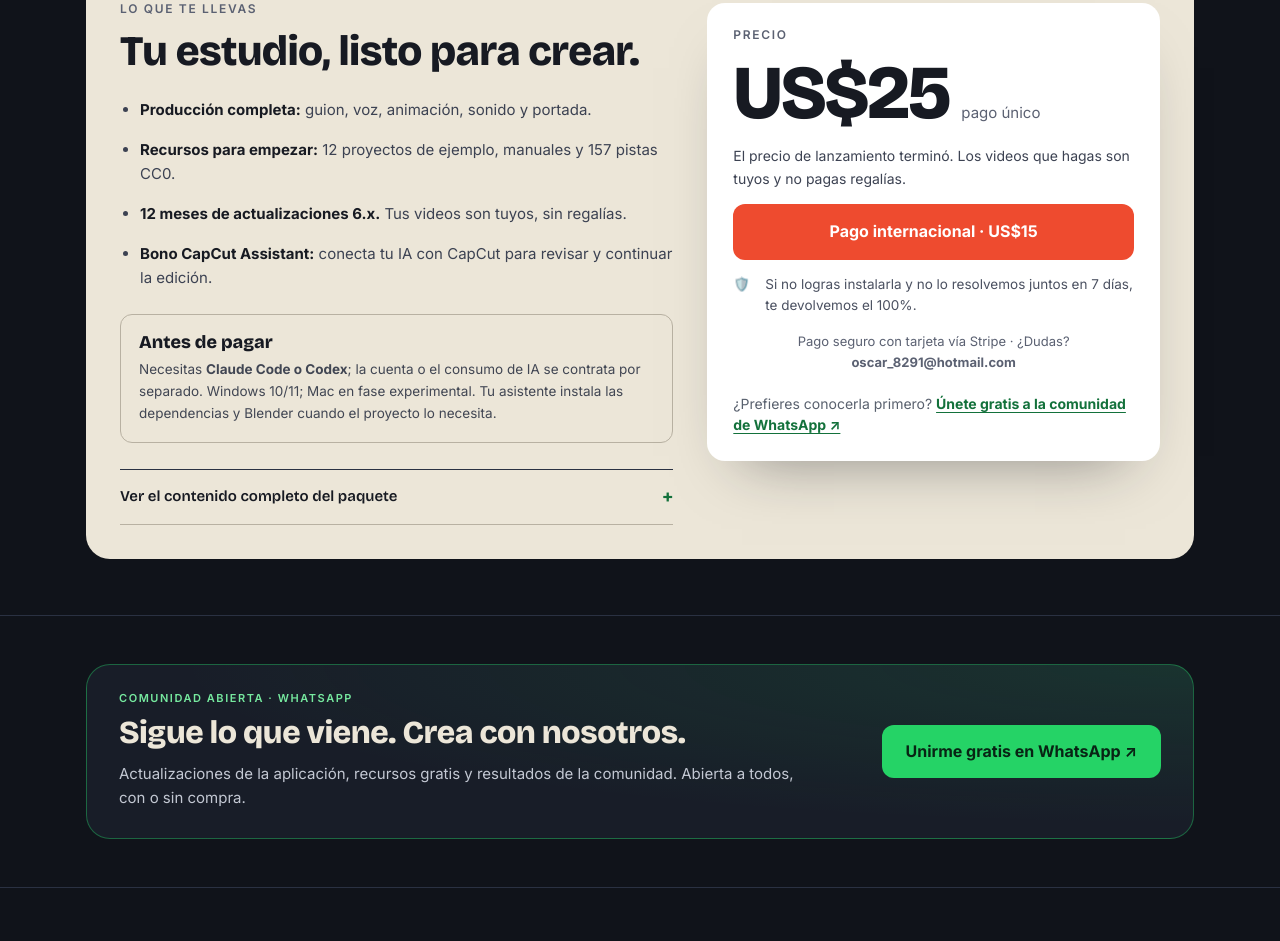
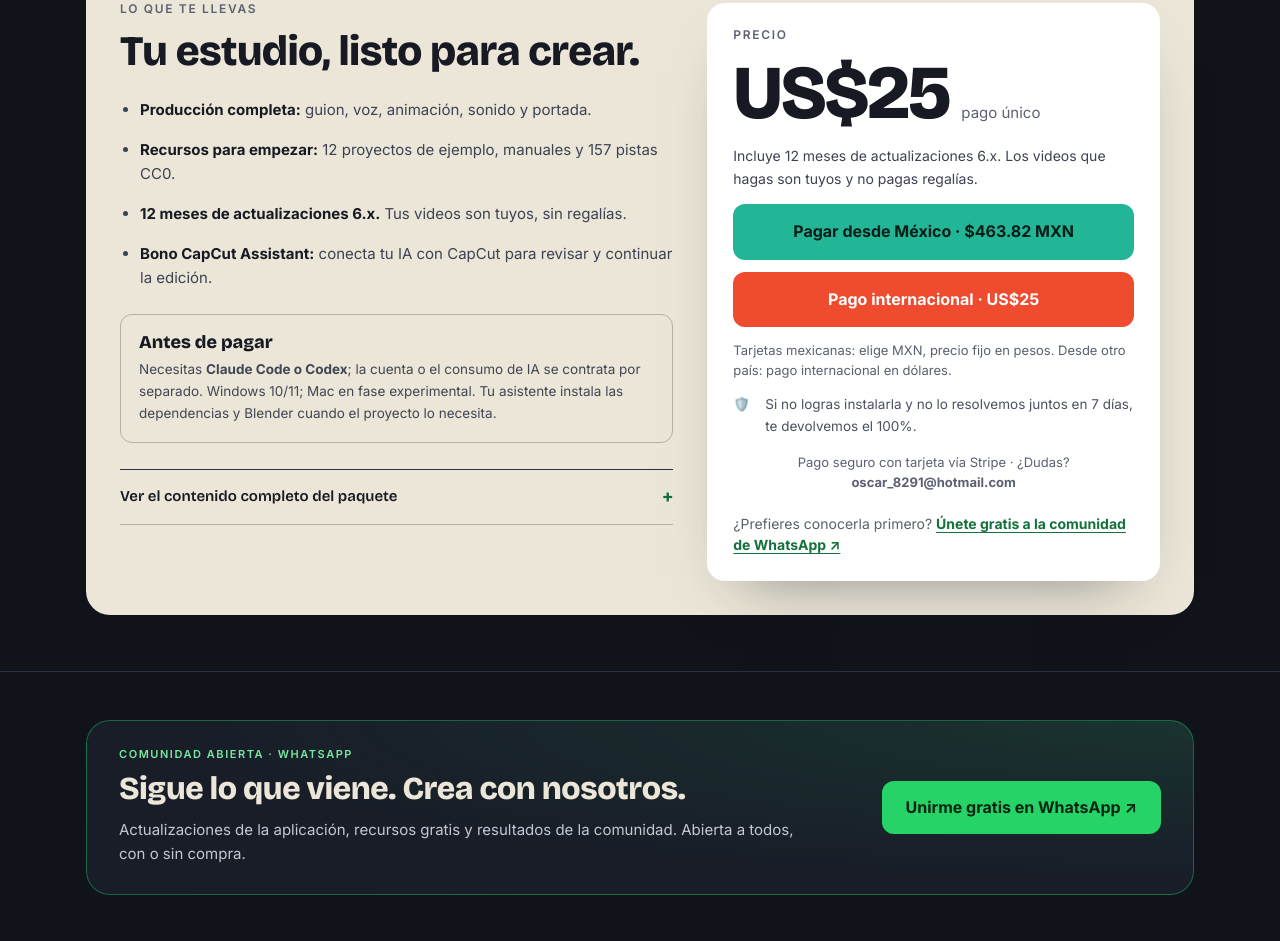
Before and after one commit to Ninjaasux/ninjasux-motion-studio-demo, a plain HTML site: page index.html in a window 1280 px wide. Shown: the part 3058-3999 px from the top of the page. Drawn offline with nearby package versions, Linux system fonts and the light colour scheme.

Commit message:
Vitrina 6.0: precio fijo de US$25 con los enlaces nuevos de Stripe
- Pago internacional US$25 y pago desde México $463.82 MXN.
- Fuera la cuenta regresiva del lanzamiento: al vencer seguía enlazando al pago viejo de US$15.

Co-Authored-By: Claude Opus 5.5 <noreply@anthropic.com>

```diff
--- a/index.html
+++ b/index.html
@@ -3,10 +3,10 @@
 <head>
 <meta charset="utf-8">
 <meta name="viewport" content="width=device-width, initial-scale=1, viewport-fit=cover">
-<meta name="description" content="Escríbele la idea a Claude Code o Codex y sale un reel animado: guion, voz, animación 2D y 3D, música y portada, en tu computadora. US$15 con el CapCut Assistant de regalo.">
+<meta name="description" content="Escríbele la idea a Claude Code o Codex y sale un reel animado: guion, voz, animación 2D y 3D, música y portada, en tu computadora. US$25 pago único con el CapCut Assistant de regalo.">
 <meta property="og:type" content="website">
 <meta property="og:title" content="Ninjasux Motion Studio 6 · Escribes la idea, sale el reel animado">
-<meta property="og:description" content="Tu asistente de IA (Claude Code o Codex) se vuelve un estudio de animación. Versión 6.0: US$15 solo hasta el martes 17 + CapCut Assistant de regalo.">
+<meta property="og:description" content="Tu asistente de IA (Claude Code o Codex) se vuelve un estudio de animación. Versión 6.0: US$25 pago único + CapCut Assistant de regalo.">
 <meta property="og:image" content="https://ninjaasux.github.io/ninjasux-motion-studio-demo/media/compartir.jpg">
 <meta property="og:image:width" content="1200">
 <meta property="og:image:height" content="630">
@@ -391,11 +391,11 @@ footer { padding-block: 28px; font-size: 12px; }
 <header class="portada">
   <div class="envoltura">
     <div>
-      <span class="chip"><b>NUEVA 6.0</b> Lanzamiento · <span class="reloj" data-hasta>Hasta el 17 de noviembre</span></span>
+      <span class="chip"><b>NUEVA 6.0</b> ya disponible</span>
       <h1>Tu idea. <span class="rojo">Un video animado.</span></h1>
       <p class="bajada">Dile qué quieres contar a <b>Claude Code o Codex</b>. Motion Studio le da las herramientas para crear el guion, la voz, la animación, la música y la portada en tu computadora.</p>
       <div class="acciones">
-        <a class="boton rojo" href="#precio">Lo quiero · <span data-precio>US$15</span></a>
+        <a class="boton rojo" href="#precio">Lo quiero · <span data-precio>US$25</span></a>
         <a class="enlace-demo" href="#ejemplos">Ver ejemplos ↓</a>
       </div>
       <p class="nota-hero">Pago único · 12 meses de actualizaciones 6.x · CapCut Assistant de regalo</p>
@@ -546,14 +546,14 @@ footer { padding-block: 28px; font-size: 12px; }
           </ul></details>
         </div>
         <div class="caja">
-          <p class="etiqueta" style="margin:0" data-etiqueta>Precio de lanzamiento 6.0</p>
-          <div class="cifra"><s data-viejo>US$25</s><b data-precio>US$15</b><small>pago único</small></div>
-          <p class="cupo" data-cupo><b>Termina en <span class="reloj" data-hasta>48 h</span></b> (martes 17 de noviembre, 23:59 hora del centro de México). Después sube a US$25. Los videos que hagas son tuyos y no pagas regalías.</p>
+          <p class="etiqueta" style="margin:0" data-etiqueta>Precio</p>
+          <div class="cifra"><b data-precio>US$25</b><small>pago único</small></div>
+          <p class="cupo" data-cupo>Incluye 12 meses de actualizaciones 6.x. Los videos que hagas son tuyos y no pagas regalías.</p>
           <div class="pagos-opciones">
-            <a class="boton mexico" data-mexico-promocion href="https://buy.stripe.com/00w8wIgWU5yc58K3U5aIM01">Pagar desde México · $278.29 MXN</a>
-            <a class="boton rojo" href="https://buy.stripe.com/8x27sEgWU6CgfNobmxaIM00">Pago internacional · US$15</a>
+            <a class="boton mexico" href="https://buy.stripe.com/28E28k364bWA0Su8alaIM03">Pagar desde México · $463.82 MXN</a>
+            <a class="boton rojo" href="https://buy.stripe.com/dRmcMYbCA2m07gS0HTaIM02">Pago internacional · US$25</a>
           </div>
-          <p class="pago-mexico" data-mexico-promocion>Tarjetas mexicanas: elige MXN. Precio fijo en pesos durante el lanzamiento.</p>
+          <p class="pago-mexico">Tarjetas mexicanas: elige MXN, precio fijo en pesos. Desde otro país: pago internacional en dólares.</p>
           <div class="garantia"><span>🛡️</span><span>Si no logras instalarla y no lo resolvemos juntos en 7 días, te devolvemos el 100%.</span></div>
           <p class="pago">Pago seguro con tarjeta vía Stripe · ¿Dudas? <b>oscar_8291@hotmail.com</b></p>
           <p class="comunidad-precio">¿Prefieres conocerla primero? <a href="https://chat.whatsapp.com/CiRuW0xVmZIKA5EYX0A4Kq" target="_blank" rel="noopener noreferrer">Únete gratis a la comunidad de WhatsApp ↗</a></p>
@@ -616,31 +616,5 @@ footer { padding-block: 28px; font-size: 12px; }
 </script>
 
 
-<style>.reloj{font-variant-numeric:tabular-nums;white-space:nowrap}</style>
-<script>
-// Cuenta regresiva del precio de lanzamiento 6.0: termina el martes 17 de noviembre de 2026, 23:59 (centro de México).
-(function () {
-  var fin = new Date("2026-11-17T23:59:00-06:00").getTime();
-  var dos = function (n) { return (n < 10 ? "0" : "") + n; };
-  function pinta() {
-    var r = fin - Date.now(), relojes = document.querySelectorAll("[data-hasta]");
-    if (r <= 0) {
-      document.querySelectorAll("[data-mexico-promocion]").forEach(function (e) { e.hidden = true; });
-      document.querySelectorAll("[data-precio]").forEach(function (e) { e.textContent = "US$25"; });
-      document.querySelectorAll("[data-viejo]").forEach(function (e) { e.style.display = "none"; });
-      var et = document.querySelector("[data-etiqueta]"); if (et) et.textContent = "Precio";
-      var cu = document.querySelector("[data-cupo]"); if (cu) cu.innerHTML = "El precio de lanzamiento terminó. Los videos que hagas son tuyos y no pagas regalías.";
-      var ci = document.querySelector("[data-cierre]"); if (ci) ci.textContent = "US$25 pago único, con el CapCut Assistant de regalo.";
-      var ch = document.querySelector(".chip"); if (ch) ch.innerHTML = "<b>NUEVA 6.0</b> ya disponible";
-      return;
-    }
-    var d = Math.floor(r / 864e5), h = Math.floor(r / 36e5) % 24, m = Math.floor(r / 6e4) % 60, sg = Math.floor(r / 1e3) % 60;
-    var t = (d ? d + "d " : "") + dos(h) + ":" + dos(m) + ":" + dos(sg);
-    relojes.forEach(function (e) { e.textContent = t; });
-    setTimeout(pinta, 1000);
-  }
-  pinta();
-})();
-</script>
 </body>
 </html>
```
